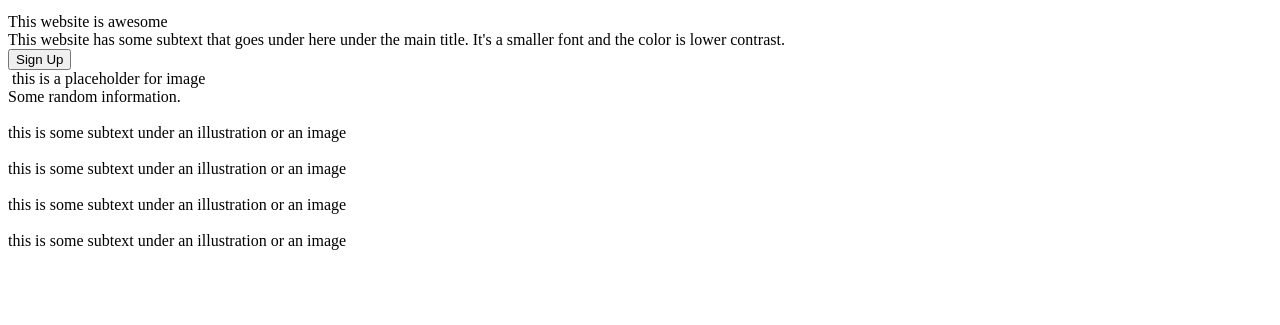
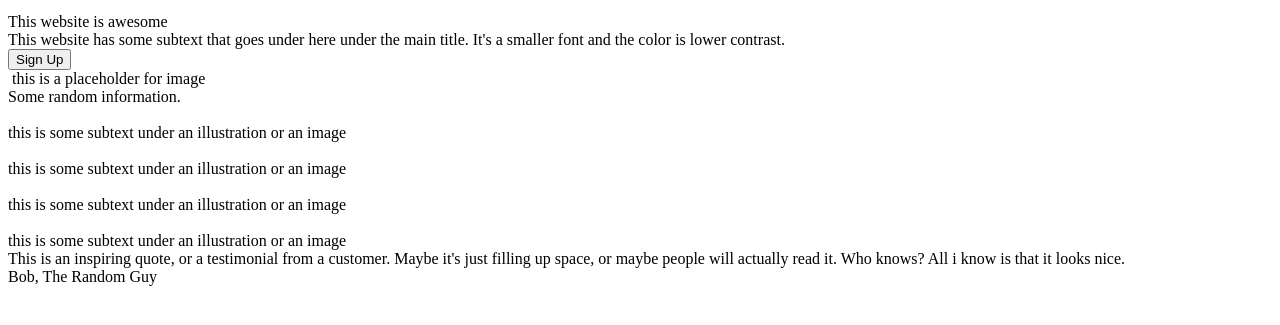
Before and after one commit to sorawaslocked/landing-page, a plain HTML site: page index.html in a window 1280 px wide. Shown: the part 99-424 px from the top of the page. Drawn offline with Linux system fonts and the light colour scheme.

Commit message:
Add content to quote section

```diff
--- a/index.html
+++ b/index.html
@@ -87,7 +87,15 @@
   </div>
 
   <!-- Quote -->
-  <div class="quote"></div>
+  <div class="quote">
+    <div class="quote-text">
+      This is an inspiring quote, or a testimonial from a customer. Maybe it's just
+      filling up space, or maybe people will actually read it. Who knows? All i know
+      is that it looks nice.
+    </div>
+
+    <div class="quote-author">Bob, The Random Guy</div>
+  </div>
 
   <!-- Sign Up -->
   <div class="sign-up"></div>
```
